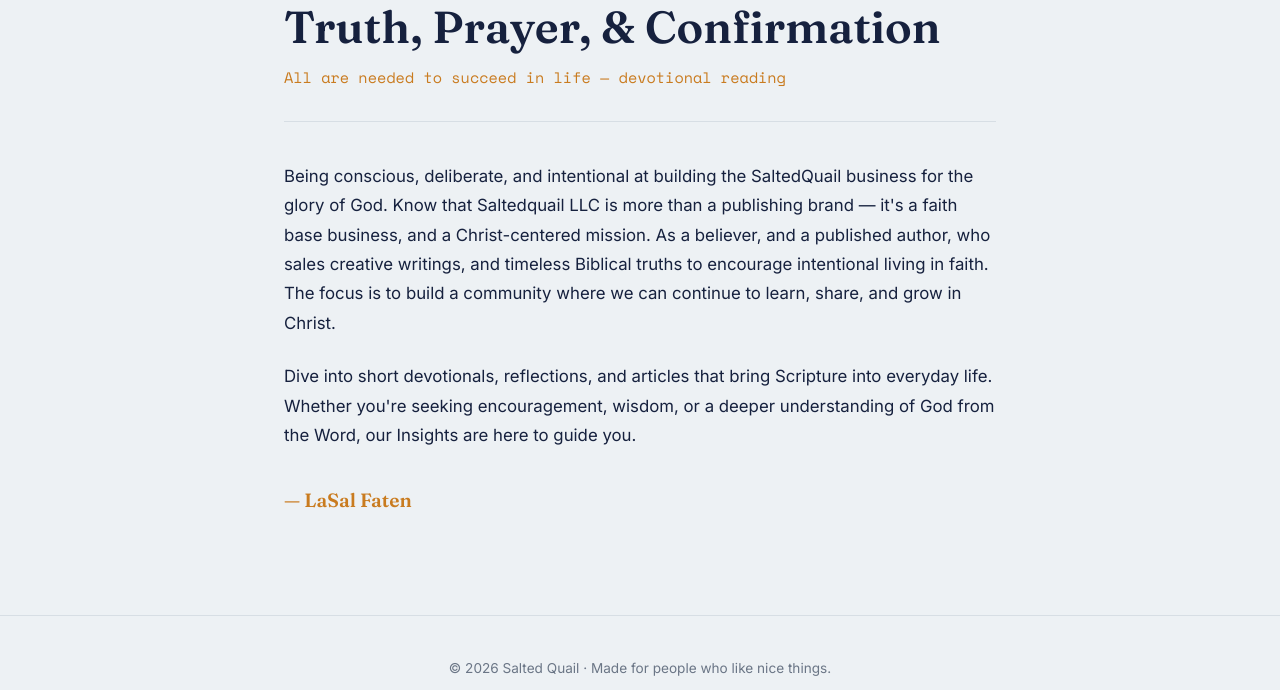
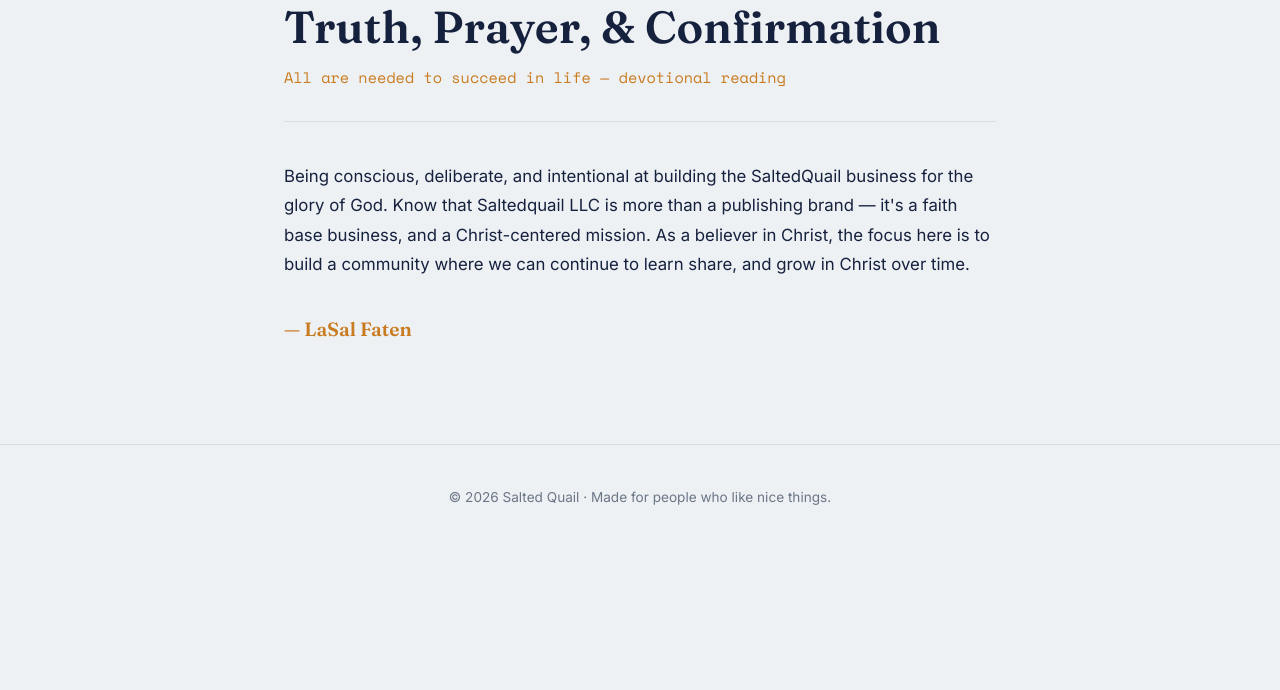
Before and after one commit to waveclyf/SaltedQuail, a Flask app: page /about in a window 1280 px wide. Shown: the part 162-852 px from the top of the page. After the commit the page ends 667 px from the top, so only its background shows below. Run offline with Flask 3, Linux system fonts and the light colour scheme.

Commit message:
changes made in about and images

```diff
--- a/app.py
+++ b/app.py
@@ -87,6 +87,7 @@ DOMAIN = os.environ.get("DOMAIN", "http://localhost:5000")  # e.g. https://salte
 PRODUCTS = {
     1: {
         "id": 1, "name": "T-Shirt", "price_cents": 2000, "image": "t-shirt.jpg",
+        "extra_images": ["t-shirt1.jpg"],
         "description": "Premium quality 100% cotton t-shirt. Breathable fabric, "
                         "perfect for casual wear, and tailored for a modern fit.",
         "options": {"label": "Size", "choices": ["1XL", "2XL", "3XL", "4XL", "5XL"]},
--- a/templates/about.html
+++ b/templates/about.html
@@ -45,9 +45,7 @@
             <p class="about-sub">All are needed to succeed in life &mdash; devotional reading</p>
 
             <div class="about-body">
-                <p>Being conscious, deliberate, and intentional at building the SaltedQuail business for the glory of God. Know that Saltedquail LLC is more than a publishing brand &mdash; it's a faith base business, and a Christ-centered mission. As a believer, and a published author, who sales creative writings, and timeless Biblical truths to encourage intentional living in faith. The focus is to build a community where we can continue to learn, share, and grow in Christ.</p>
-
-                <p>Dive into short devotionals, reflections, and articles that bring Scripture into everyday life. Whether you're seeking encouragement, wisdom, or a deeper understanding of God from the Word, our Insights are here to guide you.</p>
+                <p>Being conscious, deliberate, and intentional at building the SaltedQuail business for the glory of God. Know that Saltedquail LLC is more than a publishing brand &mdash; it's a faith base business, and a Christ-centered mission. As a believer in Christ, the focus here is to build a community where we can continue to learn share, and grow in Christ over time.</p>
             </div>
 
             <p class="about-author">&mdash; LaSal Faten</p>
```
Also changed, not shown: static/images/t-shirt1.jpg (added).
